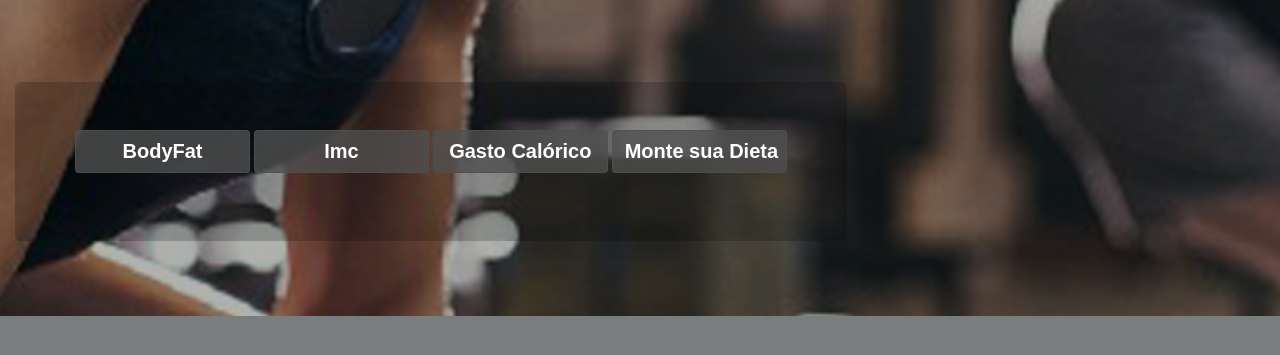
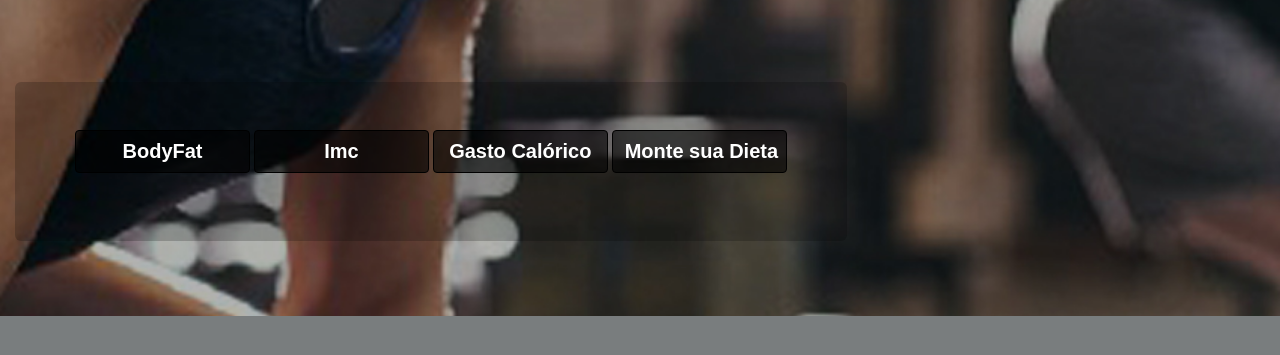
Before and after one commit to soutoigor/bodyfitAppCalc, a plain HTML site: page root/www/index.html in a window 1280 px wide. Shown: the part 63-418 px from the top of the page. Drawn offline with Linux system fonts and the light colour scheme.

Commit message:
update btn-index

```diff
--- a/root/www/css/index.css
+++ b/root/www/css/index.css
@@ -160,8 +160,8 @@ overflow: scroll;
 
 .btn-index{
   color: #FFF;
-  background-color: rgba(79,79,79,0.8);
-  border-color: rgba(79,79,79,0.8);
+  background-color: rgba(0,0,0,0.6);
+  border-color: #000;
   width: 175px;
   height: auto;
     font-size: 20px !important;
```
